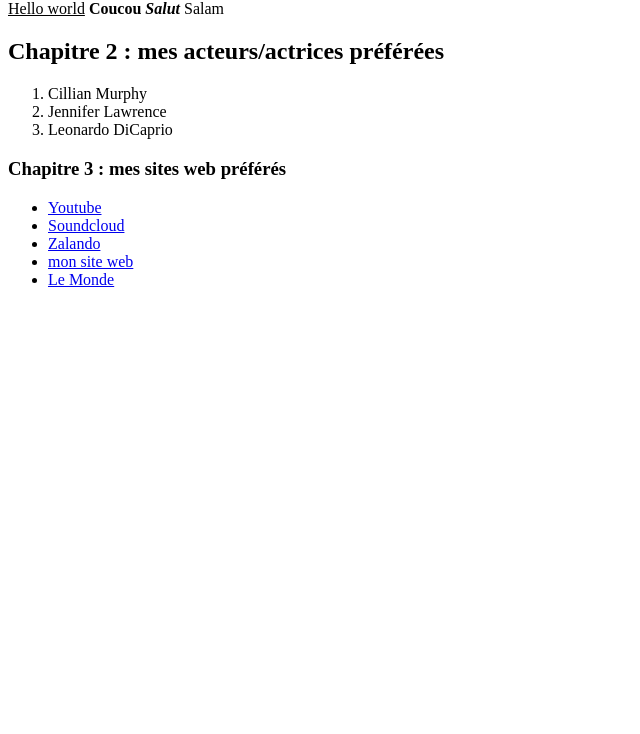
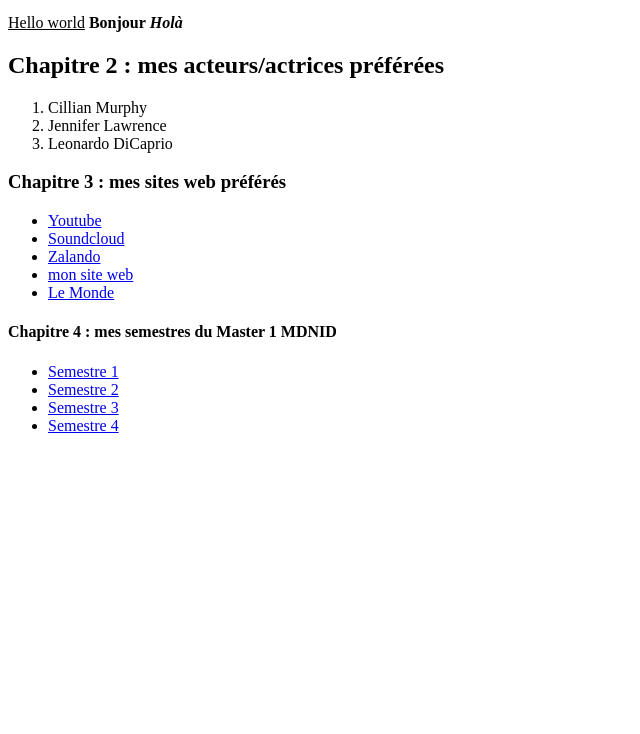
Before and after one commit to marwamans/marwamans.github.io, a plain HTML site: page index.html in a window 1280 px wide. Shown: the part 66-800 px from the top of the page, without its empty margins (0-640 px from the left). Drawn offline with Linux system fonts and the light colour scheme.

Commit message:
ajout des ancres menant vers les différents tableaux

```diff
--- a/index.html
+++ b/index.html
@@ -1,14 +1,15 @@
-<html>
+<!DOCTYPE html>
+<html lang="fr">
+  <head><meta charset="UTF-8">
+  <title>Ma présentation</title></head>
   <body>
-     <h1>Chapitre 1 : salutation</h1>
+     <h1>Chapitre 1 : salutations</h1>
      <p>
        <u>Hello world</u>
-       <b>Coucou</b>
-       <b><em>Salut</em></b>
-       Salam
+       <b>Bonjour</b>
+       <b><em>Holà</em></b>
     </p>
     <h2> Chapitre 2 : mes acteurs/actrices préférées</h2>
-    <p>
       <ol>
       <li>
         Cillian Murphy
@@ -19,10 +20,8 @@
         <li>
         Leonardo DiCaprio
       </li>
-    </ol>
-    </p>
+      </ol>
      <h3> Chapitre 3 : mes sites web préférés</h3>
-    <p>
        <ul>
     <li>
       <a href="https://www.youtube.com/?gl=FR&hl=fr"> Youtube </a>
@@ -40,7 +39,20 @@
           <a href="https://www.lemonde.fr/"> Le Monde </a>
           </li>
     </ul>
-    </p>
-
+    <h4> Chapitre 4 : mes semestres du Master 1 MDNID</h4>
+       <ul>
+    <li>
+      <a href="Master/tab.html#S1"> Semestre 1 </a>
+      </li>
+      <li>
+       <a href="Master/tab.html#S2"> Semestre 2 </a>
+      </li>
+         <li>
+       <a href="Master/tab.html#S3"> Semestre 3 </a>
+      </li>
+          <li>
+         <a href="Master/tab.html#S4"> Semestre 4 </a>
+         </li>
+    </ul>
   </body>
 </html>
```
